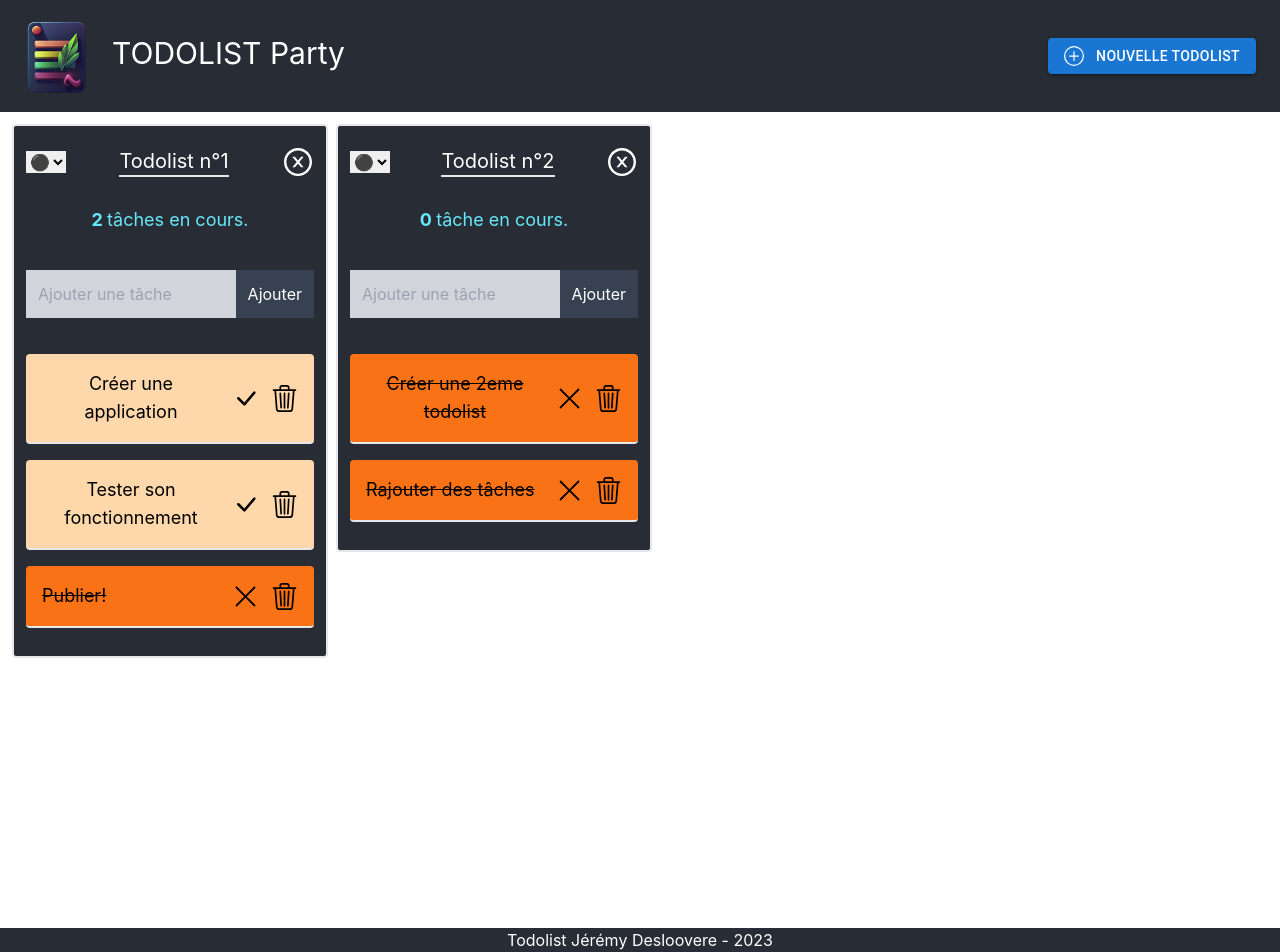
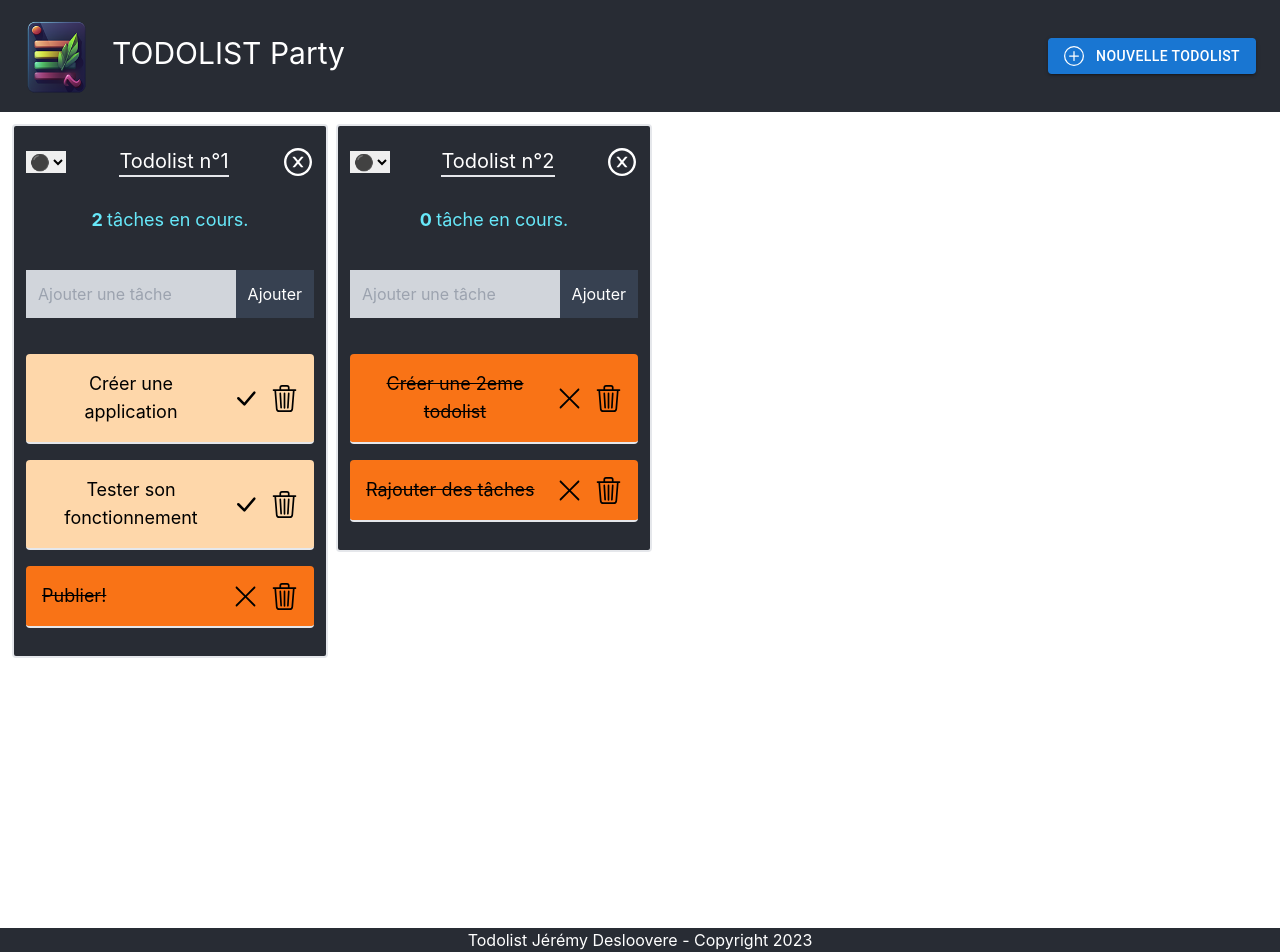
Before and after one commit to Jeremy-Desloovere/Todolist-Party, a React (Create React App) app: page / in a window 1280 px wide. Built offline with nearby package versions, Linux system fonts and the light colour scheme.

Commit message:
clean code

```diff
--- a/src/components/Footer.js
+++ b/src/components/Footer.js
@@ -3,7 +3,7 @@ import React from 'react'
 const Footer = () => {
     return (
         <footer>
-            <p>Todolist Jérémy Desloovere - 2023</p>
+            <p>Todolist Jérémy Desloovere - Copyright 2023</p>
         </footer>
     )
 }
--- a/src/components/Todolist/Todolist.js
+++ b/src/components/Todolist/Todolist.js
@@ -6,7 +6,7 @@ import { motion } from "framer-motion"
 import { useStoreGlobal } from '../../storeGlobal';
 import { useStoreTodoList } from '../../storeTodoList';
 import HeaderTodolist from './HeaderTodolist';
-import { BrowserView, MobileView, isBrowser, isMobile } from 'react-device-detect';
+import { isMobile } from 'react-device-detect';
 
 
 
```
